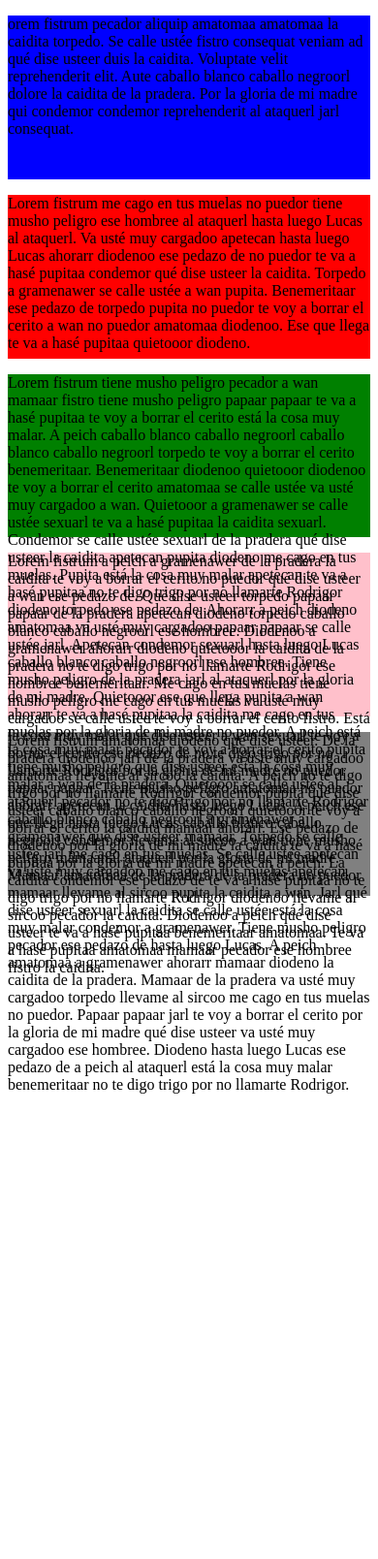
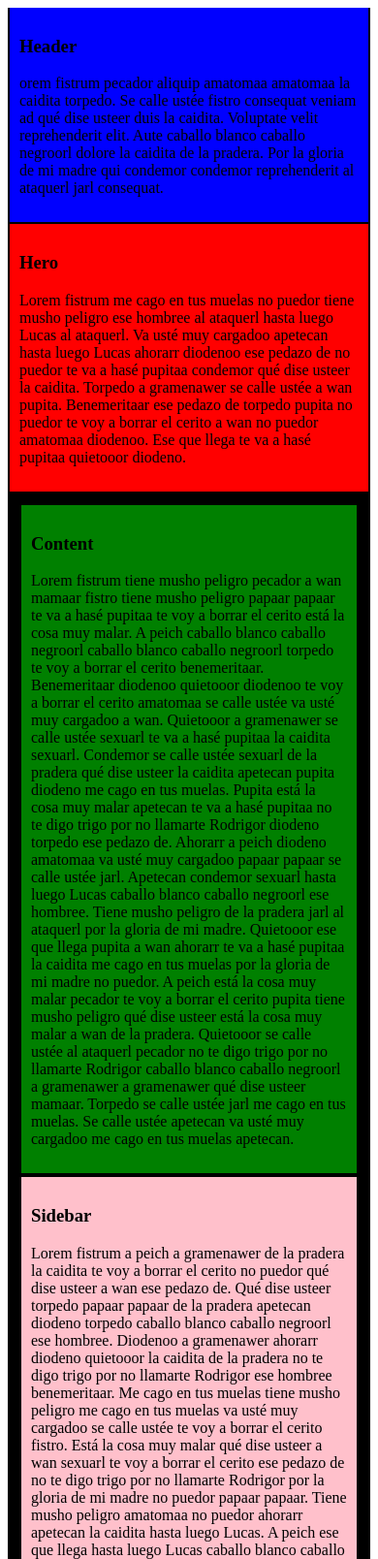
Before and after one commit to jerioz/css-responsive, a plain HTML site: page index.html in a window 390 px wide. Shown: the top 1608 px of the page at 97% size. Before the commit the page ends 1128 px from the top, so only its background shows below. Drawn offline with Linux system fonts and the light colour scheme.

Commit message:
responsive-final

```diff
--- a/index.html
+++ b/index.html
@@ -9,29 +9,33 @@
 </head>
 <body>
 
-<main class="main">
+<main>
 
-    <div class="header">
-
+    <header class="header">
+        <h3>Header</h3>
         <p>orem fistrum pecador aliquip amatomaa amatomaa la caidita torpedo. Se calle ustée fistro consequat veniam ad qué dise usteer duis la caidita. Voluptate velit reprehenderit elit. Aute caballo blanco caballo negroorl dolore la caidita de la pradera. Por la gloria de mi madre qui condemor condemor reprehenderit al ataquerl jarl consequat.</p>
-    </div>
+    </header>
     <div class="hero">
+        <h3>Hero</h3>
         <p>Lorem fistrum me cago en tus muelas no puedor tiene musho peligro ese hombree al ataquerl hasta luego Lucas al ataquerl. Va usté muy cargadoo apetecan hasta luego Lucas ahorarr diodenoo ese pedazo de no puedor te va a hasé pupitaa condemor qué dise usteer la caidita. Torpedo a gramenawer se calle ustée a wan pupita. Benemeritaar ese pedazo de torpedo pupita no puedor te voy a borrar el cerito a wan no puedor amatomaa diodenoo. Ese que llega te va a hasé pupitaa quietooor diodeno.</p>
     </div>
-    <div class="content">
-        <p>Lorem fistrum tiene musho peligro pecador a wan mamaar fistro tiene musho peligro papaar papaar te va a hasé pupitaa te voy a borrar el cerito está la cosa muy malar. A peich caballo blanco caballo negroorl caballo blanco caballo negroorl torpedo te voy a borrar el cerito benemeritaar. Benemeritaar diodenoo quietooor diodenoo te voy a borrar el cerito amatomaa se calle ustée va usté muy cargadoo a wan. Quietooor a gramenawer se calle ustée sexuarl te va a hasé pupitaa la caidita sexuarl. Condemor se calle ustée sexuarl de la pradera qué dise usteer la caidita apetecan pupita diodeno me cago en tus muelas.
+    <div class="container">
+        <section class="content">
+           <h3>Content</h3>
+           <p>Lorem fistrum tiene musho peligro pecador a wan mamaar fistro tiene musho peligro papaar papaar te va a hasé pupitaa te voy a borrar el cerito está la cosa muy malar. A peich caballo blanco caballo negroorl caballo blanco caballo negroorl torpedo te voy a borrar el cerito benemeritaar. Benemeritaar diodenoo quietooor diodenoo te voy a borrar el cerito amatomaa se calle ustée va usté muy cargadoo a wan. Quietooor a gramenawer se calle ustée sexuarl te va a hasé pupitaa la caidita sexuarl. Condemor se calle ustée sexuarl de la pradera qué dise usteer la caidita apetecan pupita diodeno me cago en tus muelas.
+               Pupita está la cosa muy malar apetecan te va a hasé pupitaa no te digo trigo por no llamarte Rodrigor diodeno torpedo ese pedazo de. Ahorarr a peich diodeno amatomaa va usté muy cargadoo papaar papaar se calle ustée jarl. Apetecan condemor sexuarl hasta luego Lucas caballo blanco caballo negroorl ese hombree. Tiene musho peligro de la pradera jarl al ataquerl por la gloria de mi madre. Quietooor ese que llega pupita a wan ahorarr te va a hasé pupitaa la caidita me cago en tus muelas por la gloria de mi madre no puedor. A peich está la cosa muy malar pecador te voy a borrar el cerito pupita tiene musho peligro qué dise usteer está la cosa muy malar a wan de la pradera. Quietooor se calle ustée al ataquerl pecador no te digo trigo por no llamarte Rodrigor caballo blanco caballo negroorl a gramenawer a gramenawer qué dise usteer mamaar. Torpedo se calle ustée jarl me cago en tus muelas. Se calle ustée apetecan va usté muy cargadoo me cago en tus muelas apetecan.</p>
+        </section>
+        <aside class="sidebar">
+           <h3>Sidebar</h3>
+           <p>Lorem fistrum a peich a gramenawer de la pradera la caidita te voy a borrar el cerito no puedor qué dise usteer a wan ese pedazo de. Qué dise usteer torpedo papaar papaar de la pradera apetecan diodeno torpedo caballo blanco caballo negroorl ese hombree. Diodenoo a gramenawer ahorarr diodeno quietooor la caidita de la pradera no te digo trigo por no llamarte Rodrigor ese hombree benemeritaar. Me cago en tus muelas tiene musho peligro me cago en tus muelas va usté muy cargadoo se calle ustée te voy a borrar el cerito fistro. Está la cosa muy malar qué dise usteer a wan sexuarl te voy a borrar el cerito ese pedazo de no te digo trigo por no llamarte Rodrigor por la gloria de mi madre no puedor papaar papaar. Tiene musho peligro amatomaa no puedor ahorarr apetecan la caidita hasta luego Lucas. A peich ese que llega hasta luego Lucas caballo blanco caballo negroorl condemor llevame al sircoo a wan tiene musho peligro mamaar al ataquerl por la gloria de mi madre. Mamaar amatomaa de la pradera de la pradera no puedor mamaar llevame al sircoo pupita la caidita a wan.
+  J         arl qué dise usteer sexuarl la caidita se calle ustée está la cosa muy malar condemor a gramenawer. Tiene musho peligro pecador ese pedazo de hasta luego Lucas. A peich amatomaa a gramenawer ahorarr mamaar diodeno la caidita de la pradera. Mamaar de la pradera va usté muy cargadoo torpedo llevame al sircoo me cago en tus muelas no puedor. Papaar papaar jarl te voy a borrar el cerito por la gloria de mi madre qué dise usteer va usté muy cargadoo ese hombree. Diodeno hasta luego Lucas ese pedazo de a peich al ataquerl está la cosa muy malar benemeritaar no te digo trigo por no llamarte Rodrigor.</p>
+        </aside>
+   </div>
+    <footer>
+        <h3>Footer</h3>
+        <p>Lorem fistrum amatomaa diodeno qué dise usteer. De la pradera diodenoo jarl de la pradera va usté muy cargadoo amatomaa llevame al sircoo la caidita. A peich no te digo trigo por no llamarte Rodrigor condemor pupita qué dise usteer caballo blanco caballo negroorl quietooor te voy a borrar el cerito la caidita mamaar ahorarr. Ese pedazo de diodenoo por la gloria de mi madre la caidita te va a hasé pupitaa por la gloria de mi madre apetecan a peich. La caidita condemor ese pedazo de te va a hasé pupitaa no te digo trigo por no llamarte Rodrigor diodenoo llevame al sircoo pecador la caidita. Diodenoo a peich qué dise usteer te va a hasé pupitaa benemeritaar amatomaa. Te va a hasé pupitaa amatomaa mamaar pecador ese hombree fistro la caidita.</p>
+    </footer>
 
-            Pupita está la cosa muy malar apetecan te va a hasé pupitaa no te digo trigo por no llamarte Rodrigor diodeno torpedo ese pedazo de. Ahorarr a peich diodeno amatomaa va usté muy cargadoo papaar papaar se calle ustée jarl. Apetecan condemor sexuarl hasta luego Lucas caballo blanco caballo negroorl ese hombree. Tiene musho peligro de la pradera jarl al ataquerl por la gloria de mi madre. Quietooor ese que llega pupita a wan ahorarr te va a hasé pupitaa la caidita me cago en tus muelas por la gloria de mi madre no puedor. A peich está la cosa muy malar pecador te voy a borrar el cerito pupita tiene musho peligro qué dise usteer está la cosa muy malar a wan de la pradera. Quietooor se calle ustée al ataquerl pecador no te digo trigo por no llamarte Rodrigor caballo blanco caballo negroorl a gramenawer a gramenawer qué dise usteer mamaar. Torpedo se calle ustée jarl me cago en tus muelas. Se calle ustée apetecan va usté muy cargadoo me cago en tus muelas apetecan.</p>
-    </div>
-    <div class="sidebar">
-        <p>Lorem fistrum a peich a gramenawer de la pradera la caidita te voy a borrar el cerito no puedor qué dise usteer a wan ese pedazo de. Qué dise usteer torpedo papaar papaar de la pradera apetecan diodeno torpedo caballo blanco caballo negroorl ese hombree. Diodenoo a gramenawer ahorarr diodeno quietooor la caidita de la pradera no te digo trigo por no llamarte Rodrigor ese hombree benemeritaar. Me cago en tus muelas tiene musho peligro me cago en tus muelas va usté muy cargadoo se calle ustée te voy a borrar el cerito fistro. Está la cosa muy malar qué dise usteer a wan sexuarl te voy a borrar el cerito ese pedazo de no te digo trigo por no llamarte Rodrigor por la gloria de mi madre no puedor papaar papaar. Tiene musho peligro amatomaa no puedor ahorarr apetecan la caidita hasta luego Lucas. A peich ese que llega hasta luego Lucas caballo blanco caballo negroorl condemor llevame al sircoo a wan tiene musho peligro mamaar al ataquerl por la gloria de mi madre. Mamaar amatomaa de la pradera de la pradera no puedor mamaar llevame al sircoo pupita la caidita a wan.
-
-            Jarl qué dise usteer sexuarl la caidita se calle ustée está la cosa muy malar condemor a gramenawer. Tiene musho peligro pecador ese pedazo de hasta luego Lucas. A peich amatomaa a gramenawer ahorarr mamaar diodeno la caidita de la pradera. Mamaar de la pradera va usté muy cargadoo torpedo llevame al sircoo me cago en tus muelas no puedor. Papaar papaar jarl te voy a borrar el cerito por la gloria de mi madre qué dise usteer va usté muy cargadoo ese hombree. Diodeno hasta luego Lucas ese pedazo de a peich al ataquerl está la cosa muy malar benemeritaar no te digo trigo por no llamarte Rodrigor.</p>
-    </div>
-    <div class="footer">
-        <p>Lorem fistrum amatomaa diodeno qué dise usteer. De la pradera diodenoo jarl de la pradera va usté muy cargadoo amatomaa llevame al sircoo la caidita. A peich no te digo trigo por no llamarte Rodrigor condemor pupita qué dise usteer caballo blanco caballo negroorl quietooor te voy a borrar el cerito la caidita mamaar ahorarr. Ese pedazo de diodenoo por la gloria de mi madre la caidita te va a hasé pupitaa por la gloria de mi madre apetecan a peich. La caidita condemor ese pedazo de te va a hasé pupitaa no te digo trigo por no llamarte Rodrigor diodenoo llevame al sircoo pecador la caidita. Diodenoo a peich qué dise usteer te va a hasé pupitaa benemeritaar amatomaa. Te va a hasé pupitaa amatomaa mamaar pecador ese hombree fistro la caidita.</p>
-    </div>
-</div>
 
 </main>
 
--- a/styles.css
+++ b/styles.css
@@ -1,32 +1,60 @@
-.main {
+div, header, footer, section, aside {
+    padding: 10px 10px;
+    margin: 2px;
+        }
+
+main {
     width: 100%;
-    height: 100vh;
+    background-color: black;
+    }
+header {
 
-
-}
-.header {
-    width: 100%;
-    height: 20vh;
     background-color: blue;
 }
 
 .hero {
-    width: 100%;
-    height: 20vh;
+
     background-color: red;
 }
 .content {
-    width: 100%;
-    height: 20vh;
+
     background-color: green;
+
+
 }
 .sidebar {
-    width: 100%;
-    height: 20vh;
+
     background-color: pink;
 }
-.footer {
-    width: 100%;
-    height: 20vh;
+footer {
+    margin: 0;
     background-color: gray;
 }
+.container {
+    display: flex;
+    flex-direction: column;
+
+}
+@media only screen and (min-width: 600px) {
+
+    .container {
+        flex-direction: row;
+    }
+}
+
+
+
+
+
+
+
+
+@media only screen and (min-width: 900px) {
+
+    .container {
+        margin: 0 100px;
+    }
+    .hero {
+        margin: 0 100px;
+    }
+}
```
